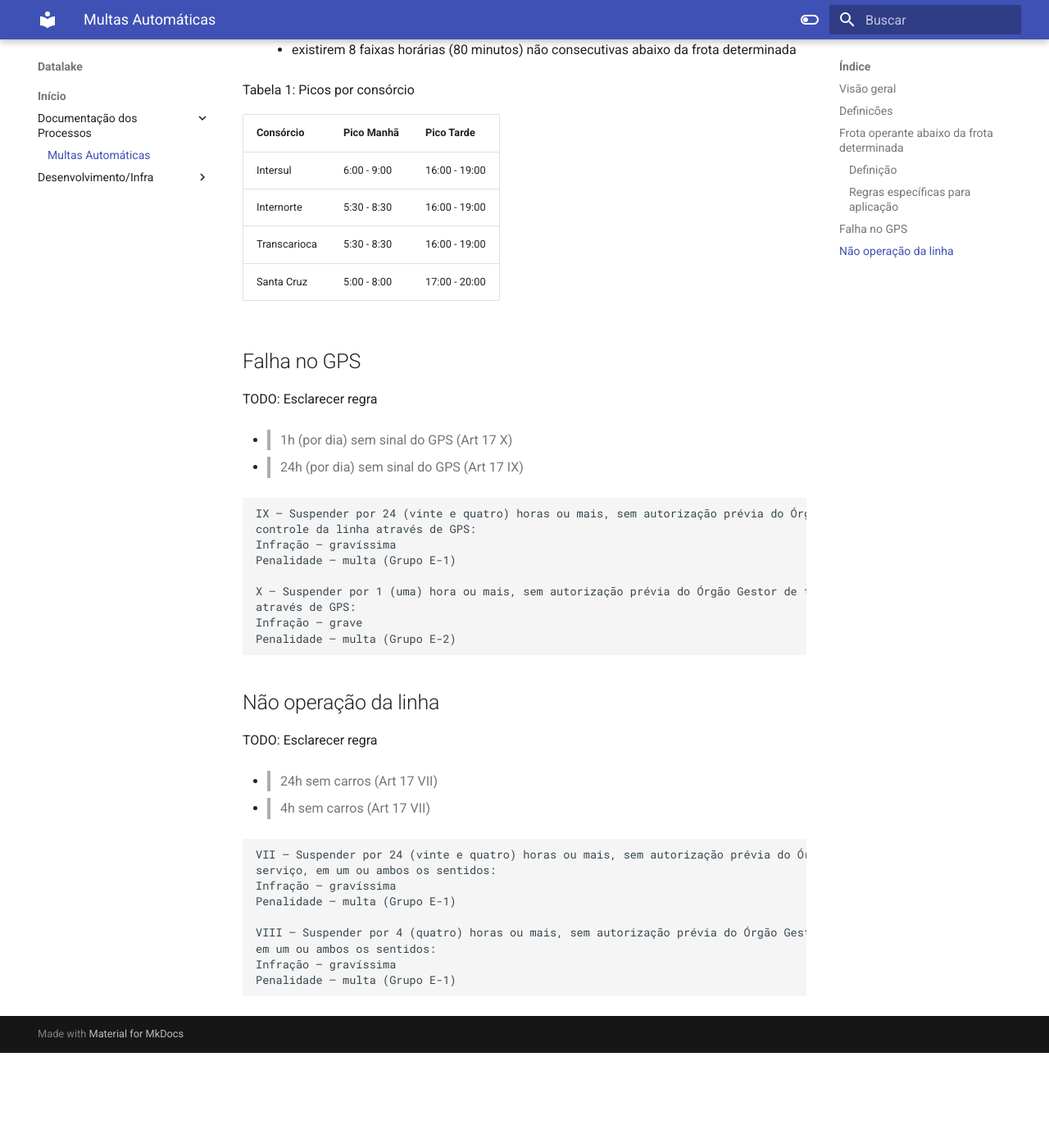
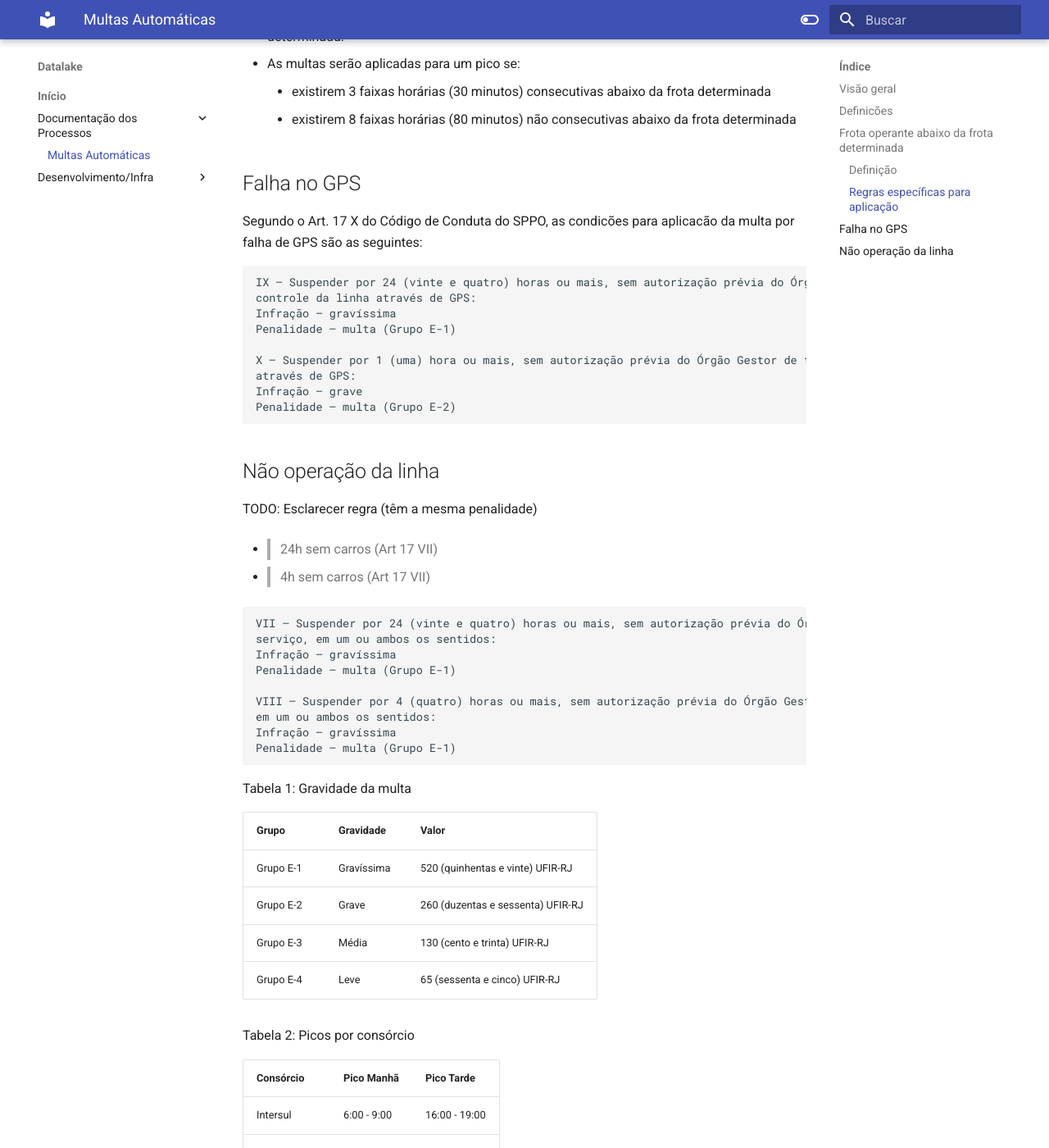
Before and after one commit to RJ-SMTR/maestro-docs, an MkDocs documentation site: the page built from docs/pipelines/multas-automaticas.md, in a window 1280 px wide and 1400 px high, scrolled down 2234 px. Shown: the whole window at 82% size. Built offline with MkDocs 1.6.1 and Material for MkDocs 9.7.7, drawn with Linux system fonts in a browser that asks for light colours; the version menu is left out; before the commit the page ends 3518 px from its top, so only the background shows below that; some of the changed text lies outside the part shown.

Commit message:
add grupos de gravidade das multas

````diff
--- a/docs/pipelines/multas-automaticas.md
+++ b/docs/pipelines/multas-automaticas.md
@@ -41,7 +41,14 @@ As multas aplicadas através da ferramenta hoje se dividem em 3 tipos:
       por mais que 10 minutos consecutivos.* --> TODO: Checar pois na
       resolução diz: "não ficaram parados por 30 minutos ou mais no mesmo
       ponto"
-- **Faixa horária**: intervalo de 10 minutos comecando no primeiro minuto da hora, ex: 6:00, 6:10, 6:20. A faixa horária será desconsiderada caso ocorra mais que 2 falhas na captura dos dados de GPS pela SMTR. A captura é executada a cada 1 minuto, portanto, espera-se 8 capturas a cada faixa horária.
+- **Faixa horária**: intervalo de 10 minutos comecando no primeiro
+  minuto da hora, ex: 6:00, 6:10, 6:20. A faixa horária será
+  desconsiderada caso ocorra mais que 2 falhas na captura dos dados de
+  GPS pela SMTR. A captura é executada a cada 1 minuto, portanto,
+  espera-se 8 capturas a cada faixa horária.
+- **Gravidade da multa (Art. 44)**: As multas para atos oriundos
+  diretamente do permissionário/concessionário classificam-se em quatro
+  categorias, de acordo com sua gravidade (Tabela 1)
 
 ## Frota operante abaixo da frota determinada
 
@@ -79,25 +86,10 @@ aplicacão das multas via gps. Portanto, a SMTR define junto à Resolução, um
     - existirem 3 faixas horárias (30 minutos) consecutivas abaixo da frota determinada
     - existirem 8 faixas horárias (80 minutos) não consecutivas abaixo da frota determinada
 
-
-Tabela 1: Picos por consórcio
-
-| Consórcio    | Pico Manhã  | Pico Tarde    |
-| ------------ | ----------- | ------------- |
-| Intersul     | 6:00 - 9:00 | 16:00 - 19:00 |
-| Internorte   | 5:30 - 8:30 | 16:00 - 19:00 |
-| Transcarioca | 5:30 - 8:30 | 16:00 - 19:00 |
-| Santa Cruz   | 5:00 - 8:00 | 17:00 - 20:00 |
-
-[1]:
-https://doweb.rio.rj.gov.br/apifront/portal/edicoes/imprimir_materia/31457/1900
-
 ## Falha no GPS
 
-TODO: Esclarecer regra
-
-- > 1h (por dia) sem sinal do GPS (Art 17 X)
-- > 24h (por dia)  sem sinal do GPS (Art 17 IX)
+Segundo o Art. 17 X do Código de Conduta do SPPO, as condicões para
+aplicacão da multa por falha de GPS são as seguintes:
 
 ```
 IX – Suspender por 24 (vinte e quatro) horas ou mais, sem autorização prévia do Órgão Gestor de transportes do Município do Rio de Janeiro, a operação do sistema de
@@ -111,10 +103,9 @@ Infração – grave
 Penalidade – multa (Grupo E-2)
 ```
 
-
 ## Não operação da linha
 
-TODO: Esclarecer regra
+TODO: Esclarecer regra (têm a mesma penalidade)
 
 - > 24h sem carros (Art 17 VII)
 - > 4h sem carros  (Art 17 VII)
@@ -130,3 +121,21 @@ em um ou ambos os sentidos:
 Infração – gravíssima
 Penalidade – multa (Grupo E-1)
 ```
+
+Tabela 1: Gravidade da multa
+
+| Grupo | Gravidade | Valor |
+| ----- | --------- | ----- |
+| Grupo E-1 | Gravíssima | 520 (quinhentas e vinte) UFIR-RJ |
+| Grupo E-2 | Grave | 260 (duzentas e sessenta) UFIR-RJ |
+| Grupo E-3 | Média | 130 (cento e trinta) UFIR-RJ |
+| Grupo E-4 | Leve | 65 (sessenta e cinco) UFIR-RJ |
+
+Tabela 2: Picos por consórcio
+
+| Consórcio    | Pico Manhã  | Pico Tarde    |
+| ------------ | ----------- | ------------- |
+| Intersul     | 6:00 - 9:00 | 16:00 - 19:00 |
+| Internorte   | 5:30 - 8:30 | 16:00 - 19:00 |
+| Transcarioca | 5:30 - 8:30 | 16:00 - 19:00 |
+| Santa Cruz   | 5:00 - 8:00 | 17:00 - 20:00 |
````
